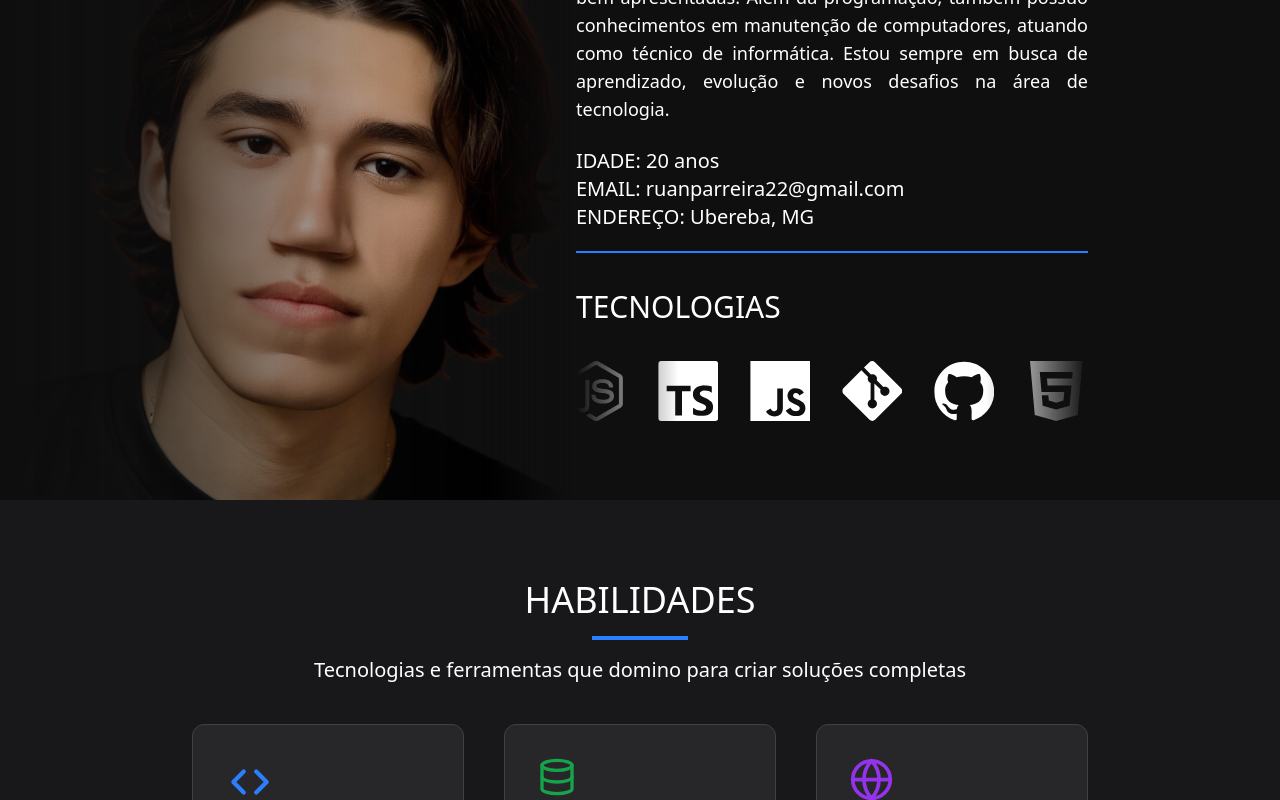
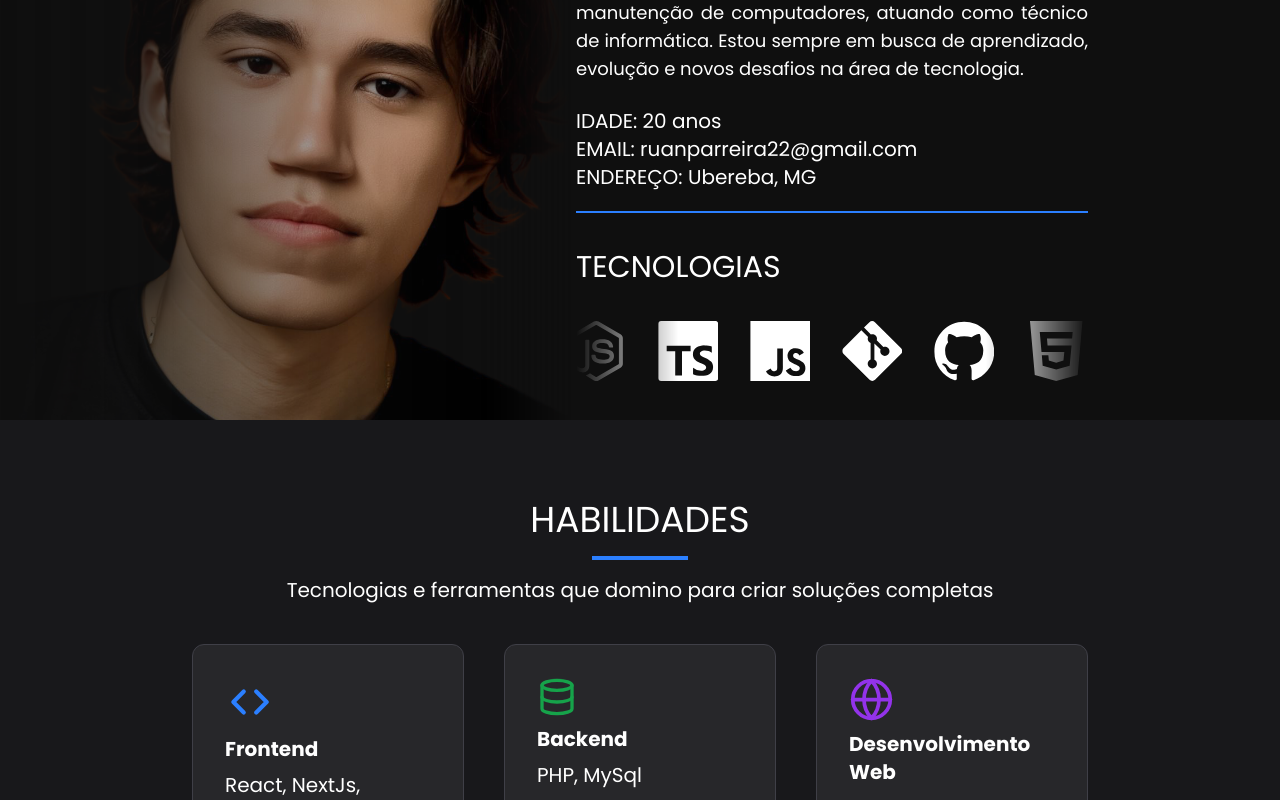
Before and after one commit to RuanParreira/MeuPortfolio, a React (Vite) app: page / in a window 1280 px wide. Shown: the part 1100-1900 px from the top of the page. Built offline with nearby package versions, Linux system fonts and the light colour scheme.

Commit message:
Alterações

```diff
--- a/src/components/About.tsx
+++ b/src/components/About.tsx
@@ -4,7 +4,7 @@ export default function About() {
   return (
     <section
       id="about"
-      className="scoll-mt-[5rem] relative flex h-screen w-full items-center justify-between space-x-[24rem] bg-[#0f0f0f]"
+      className="relative flex h-[calc(100vh-5rem)] w-full scroll-mt-[5rem] items-center justify-between space-x-[24rem] bg-[#0f0f0f]"
     >
       <div className="z-0">
         <img
--- a/src/components/Contact.tsx
+++ b/src/components/Contact.tsx
@@ -2,7 +2,7 @@ import Particles from "./Particles";
 
 export default function Contact() {
   return (
-    <section id="contact" className="relative h-screen w-full scroll-mt-[2rem]">
+    <section id="contact" className="relative h-[calc(100vh-5rem)] w-full">
       <Particles
         particleColors={["#ffffff", "#ffffff"]}
         particleCount={200}
--- a/src/components/Projects.tsx
+++ b/src/components/Projects.tsx
@@ -15,8 +15,7 @@ const projectsData = [
   {
     image: "./print1.png",
     title: "Organiza Lab",
-    description:
-      "Lorem ipsum dolor sit amet consectetur adipisicing elit. Eaque vero quia architecto minus doloremque, id recusandae illum iure! Molestias incidunt ipsa reprehenderit! Ad eum maiores quo ipsum quod libero voluptas!",
+    description: "Projeto de exemplo com React, Laravel e Next.",
     languages: ["React", "Laravel", "Next"],
     github: "",
     site: "",
@@ -24,8 +23,7 @@ const projectsData = [
   {
     image: "./print1.png",
     title: "Organiza Lab",
-    description:
-      "Lorem ipsum dolor sit amet consectetur adipisicing elit. Eaque vero quia architecto minus doloremque, id recusandae illum iure! Molestias incidunt ipsa reprehenderit! Ad eum maiores quo ipsum quod libero voluptas!",
+    description: "Projeto de exemplo com React, Laravel e Next.",
     languages: ["React", "Laravel", "Next"],
     github: "",
     site: "",
@@ -33,8 +31,7 @@ const projectsData = [
   {
     image: "./print1.png",
     title: "Organiza Lab",
-    description:
-      "Lorem ipsum dolor sit amet consectetur adipisicing elit. Eaque vero quia architecto minus doloremque, id recusandae illum iure! Molestias incidunt ipsa reprehenderit! Ad eum maiores quo ipsum quod libero voluptas!",
+    description: "Projeto de exemplo com React, Laravel e Next.",
     languages: ["React", "Laravel", "Next"],
     github: "",
     site: "",
@@ -42,8 +39,7 @@ const projectsData = [
   {
     image: "./print1.png",
     title: "Organiza Lab",
-    description:
-      "Lorem ipsum dolor sit amet consectetur adipisicing elit. Eaque vero quia architecto minus doloremque, id recusandae illum iure! Molestias incidunt ipsa reprehenderit! Ad eum maiores quo ipsum quod libero voluptas!",
+    description: "Projeto de exemplo com React, Laravel e Next.",
     languages: ["React", "Laravel", "Next"],
     github: "",
     site: "",
@@ -51,8 +47,7 @@ const projectsData = [
   {
     image: "./print1.png",
     title: "Organiza Lab",
-    description:
-      "Lorem ipsum dolor sit amet consectetur adipisicing elit. Eaque vero quia architecto minus doloremque, id recusandae illum iure! Molestias incidunt ipsa reprehenderit! Ad eum maiores quo ipsum quod libero voluptas!",
+    description: "Projeto de exemplo com React, Laravel e Next.",
     languages: ["React", "Laravel", "Next"],
     github: "",
     site: "",
@@ -60,8 +55,7 @@ const projectsData = [
   {
     image: "./print1.png",
     title: "Organiza Lab",
-    description:
-      "Lorem ipsum dolor sit amet consectetur adipisicing elit. Eaque vero quia architecto minus doloremque, id recusandae illum iure! Molestias incidunt ipsa reprehenderit! Ad eum maiores quo ipsum quod libero voluptas!",
+    description: "Projeto de exemplo com React, Laravel e Next.",
     languages: ["React", "Laravel", "Next"],
     github: "",
     site: "",
@@ -97,12 +91,14 @@ export default function Projects() {
                 <img
                   src={project.image}
                   alt={project.title}
-                  className="h-full w-full rounded-t-xl object-cover"
+                  className="h-max w-full rounded-t-xl object-cover"
                 />
                 <div className="flex flex-col space-y-5 px-5">
                   <div className="space-y-5">
                     <h5 className="text-xl font-bold">{project.title}</h5>
-                    <p className="text-sm">{project.description}</p>
+                    <p className="h-[6rem] overflow-auto text-sm">
+                      {project.description}
+                    </p>
                   </div>
                   <div className="flex space-x-2">
                     {project.languages.map((lang, i) => (
--- a/src/index.css
+++ b/src/index.css
@@ -1,3 +1,5 @@
+@import url("https://fonts.googleapis.com/css2?family=Poppins:ital,wght@0,100;0,200;0,300;0,400;0,500;0,600;0,700;0,800;0,900;1,100;1,200;1,300;1,400;1,500;1,600;1,700;1,800;1,900&display=swap");
+
 @import "tailwindcss";
 
 :root {
@@ -12,6 +14,7 @@
 
   * {
     color: var(--textoPrincipal);
+    font-family: "Poppins", sans-serif;
   }
 
   body {
@@ -25,7 +28,7 @@
   }
 
   .projectCards {
-    @apply flex flex-col space-y-5 rounded-xl border border-zinc-700 bg-zinc-800 pb-5;
+    @apply flex h-[28rem] flex-1 flex-col space-y-5 rounded-xl border border-zinc-700 bg-zinc-800 pb-5;
   }
 
   .linguagens {
```
